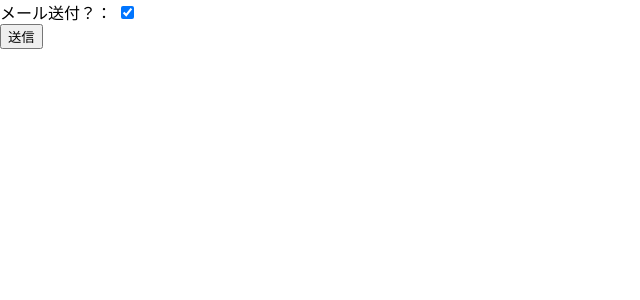
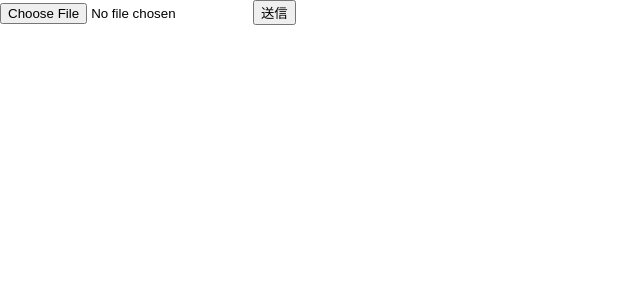
Before and after one commit to nekketsu2010/quick-react, a React (Create React App) app: page / in a window 1280 px wide. Shown: the top 300 px of the page, without its empty margins (0-640 px from the left). Built offline with nearby package versions, Linux system fonts and the light colour scheme.

Commit message:
feature: ファイル入力を作成した。ファイルはユーザーからのみの操作ができる。アプリからはできない。よって、StateではなくRefを使う。

```diff
--- /dev/null
+++ b/src/MyFile.js
@@ -0,0 +1,17 @@
+import { useRef } from "react";
+
+export default function MyFile() {
+    const file = useRef(null);
+    function show() {
+        const f = file.current.files[0];
+        console.log(`ファイル名：${f.name}`);
+        console.log(`種類：${f.type}`);
+        console.log(`サイズ：${Math.trunc(f.size / 1024)}kB`);
+    }
+    return (
+        <form>
+            <input type="file" ref={file} />
+            <button type="button" onClick={show}> 送信 </button>
+        </form>
+    );
+}
--- a/src/index.js
+++ b/src/index.js
@@ -2,12 +2,12 @@
 import ReactDOM from 'react-dom/client';
 import './index.css';
 import reportWebVitals from './reportWebVitals';
-import MyCheck from './MyCheck';
+import MyFile from './MyFile';
 
 const root = ReactDOM.createRoot(document.getElementById('root'));
 
 root.render(
-  <MyCheck />
+  <MyFile />
 );
 
 // If you want to start measuring performance in your app, pass a function
```
